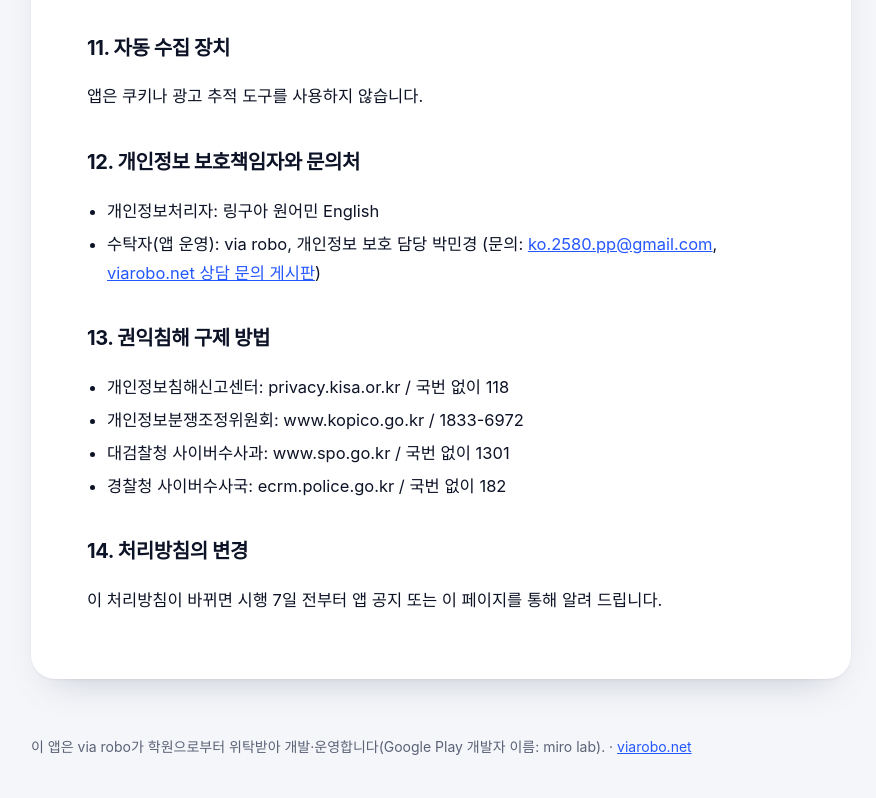
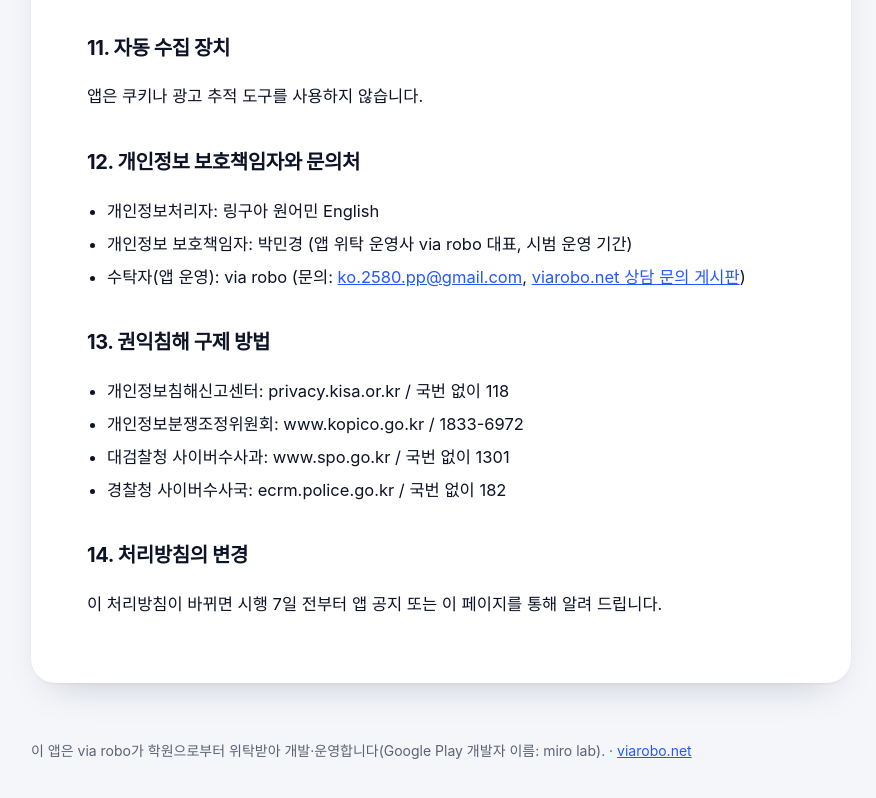
Before and after one commit to marcia45/viarobo-site, a plain HTML site: page academy/privacy.html in a window 1280 px wide. Shown: the part 2495-3293 px from the top of the page, without its empty margins (199-1075 px from the left). Drawn offline with Linux system fonts and the light colour scheme; a web font is replaced by a local one.

Commit message:
링구아 처리방침: 시범 운영 기간 보호책임자 박민경(위탁 운영) 기재
Co-Authored-By: Claude Opus 5.5 <noreply@anthropic.com>
Claude-Session: https://claude.ai/code/session_018tNFsw8diLCK49hqDsGkZH

```diff
--- a/academy/privacy.html
+++ b/academy/privacy.html
@@ -76,7 +76,8 @@ h1{font-size:34px;letter-spacing:-.03em;line-height:1.25;margin:14px 0 18px}h2{f
 <h2>12. 개인정보 보호책임자와 문의처</h2>
 <ul>
 <li>개인정보처리자: 링구아 원어민 English</li>
-<li>수탁자(앱 운영): via robo, 개인정보 보호 담당 박민경 (문의: <a href="mailto:ko.2580.pp@gmail.com">ko.2580.pp@gmail.com</a>, <a href="/#inquiry">viarobo.net 상담 문의 게시판</a>)</li>
+<li>개인정보 보호책임자: 박민경 (앱 위탁 운영사 via robo 대표, 시범 운영 기간)</li>
+<li>수탁자(앱 운영): via robo (문의: <a href="mailto:ko.2580.pp@gmail.com">ko.2580.pp@gmail.com</a>, <a href="/#inquiry">viarobo.net 상담 문의 게시판</a>)</li>
 </ul>
 <h2>13. 권익침해 구제 방법</h2>
 <ul>
```
